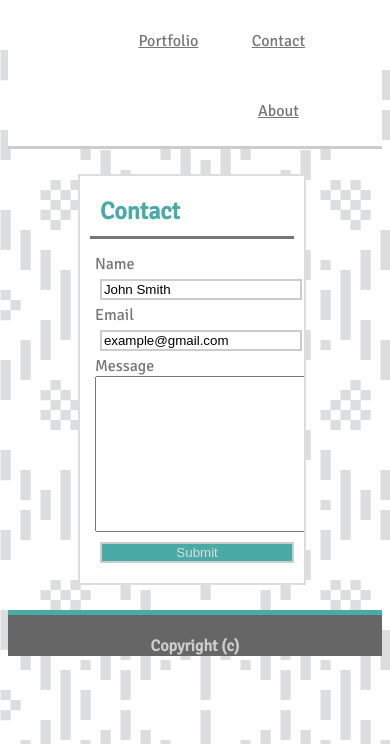
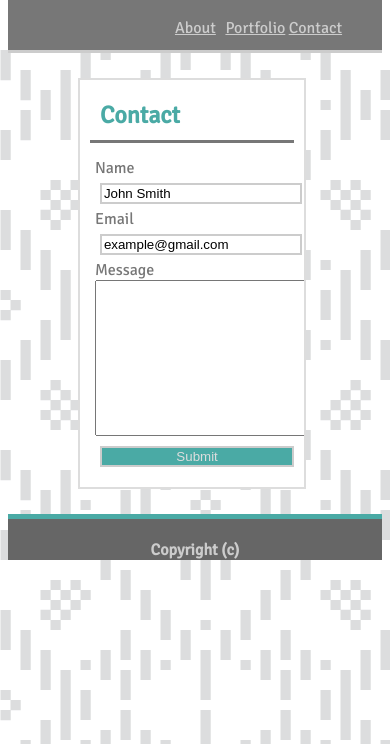
Before and after one commit to mjalbert13/Responsive-portfolio, a plain HTML site: page contact.html in a window 390 px wide. Shown: the part 100-844 px from the top of the page. Drawn offline with Linux system fonts and the light colour scheme.

Commit message:
final Commit

```diff
--- a/assets/css/style.css
+++ b/assets/css/style.css
@@ -125,11 +125,15 @@ input  {
     color: #dddddd;
 }
 
-@media screen and (max-width: 960px) {
+@media screen and (max-width: 980px) {
 
     .content {
         width: 60%;
         background: #ffffff;
+    }
+
+    .list {
+        margin-right: 30%
     }
 
 }
@@ -143,10 +147,27 @@ input  {
 @media screen and (max-width: 640px) {
     #name {
         width: 100%;
+        margin: 0%;
+        padding: 0%;
+        position: relative;
+        clear: both;
     }
 
     .list {
         width: 100%;
         float: left;
+        background: #777777;
+        color: #cccccc;
+        margin: 0%;
+        padding: 0%;
+        position: relative;
+        z-index: 1;
+    }
+    .list a {
+        color: #cccccc;
+        padding: 10%;
+        margin: 10%;
+        z-index: 2;
+        text-align: center;
     }
 }
```
